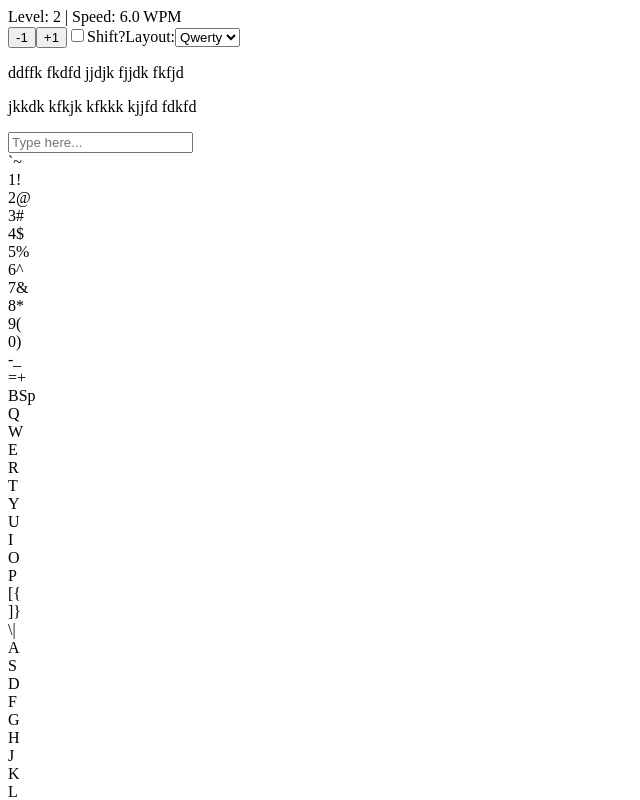
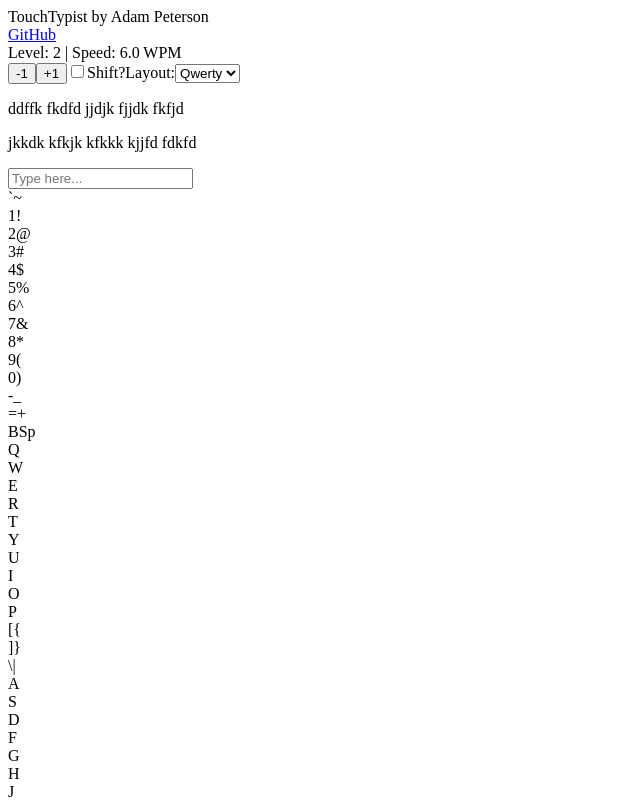
Before and after one commit to alphaetapi-ai/touch-typist, a React app: page / in a window 1280 px wide. Shown: the top 800 px of the page, without its empty margins (0-640 px from the left). Built offline with nearby package versions, Linux system fonts and the light colour scheme; the HTML template or start-up script is replaced by a standard one.

Commit message:
Add about box in corner.

```diff
--- a/src/components/TouchTypist.tsx
+++ b/src/components/TouchTypist.tsx
@@ -197,6 +197,10 @@
 
   return (
     <div className="app-container">
+      <div className="about-box">
+        TouchTypist by Adam Peterson<br />
+        <a href="https://github.com/alphaetapi-ai/touch-typist" target="_blank" rel="noopener noreferrer">GitHub</a>
+      </div>
       <div className="level-display">Level: {level} | Speed: {(60 / speed).toFixed(1)} WPM</div>
       <div className="controls">
         <button
--- a/src/public/styles.css
+++ b/src/public/styles.css
@@ -19,6 +19,26 @@
   height: 100vh;
   padding: 20px;
   gap: 20px;
+  position: relative;
+}
+
+.about-box {
+  position: absolute;
+  top: 20px;
+  right: 20px;
+  font-size: 0.8rem;
+  color: #666;
+  text-align: right;
+  z-index: 10;
+}
+
+.about-box a {
+  color: #0066cc;
+  text-decoration: none;
+}
+
+.about-box a:hover {
+  text-decoration: underline;
 }
 
 .level-display {
```
